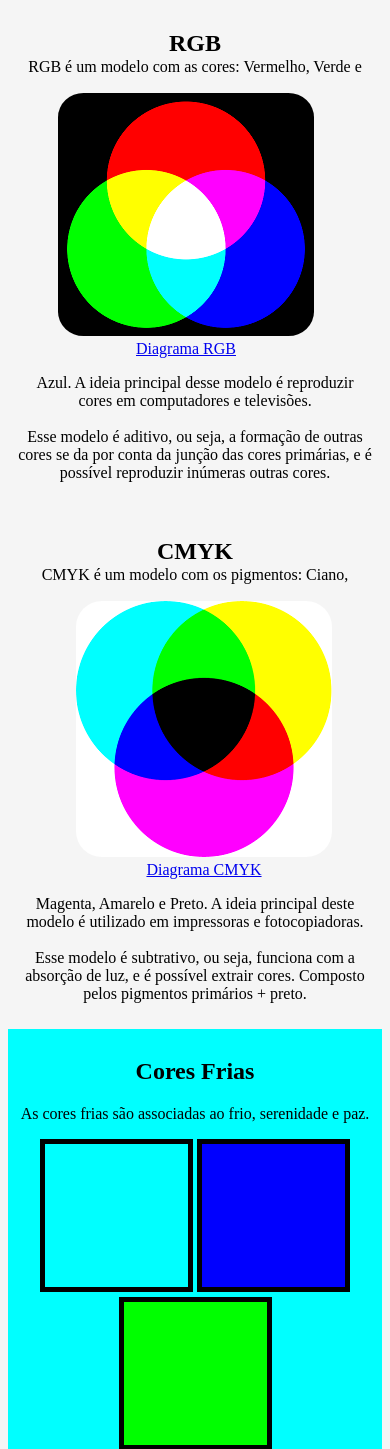
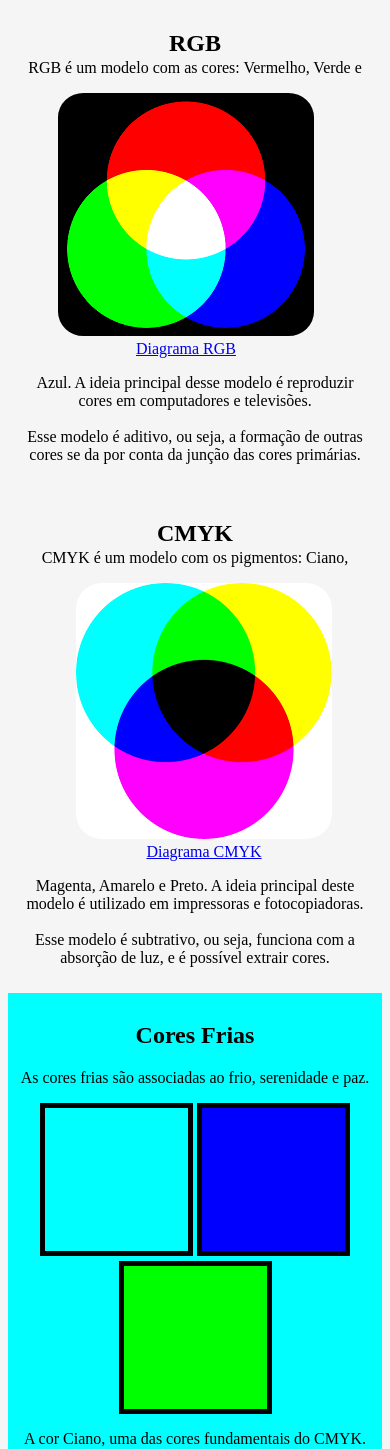
Before and after one commit to joao-21900074/projeto-pw, a PHP site: page /about_colors.html in a window 390 px wide. Shown: the part 228-1677 px from the top of the page. Run offline with PHP 8.4, Linux system fonts and the light colour scheme.

Commit message:
+media queries e animações

```diff
--- a/about_colors.html
+++ b/about_colors.html
@@ -43,7 +43,7 @@
 
                     <br><br>
                     Esse modelo é aditivo, ou seja, a formação de outras cores se da por conta da junção das
-                    cores primárias, e é possível reproduzir inúmeras outras cores.
+                    cores primárias.
                 </p>
 
             </section>
@@ -67,7 +67,7 @@
 
                     <br><br>
                     Esse modelo é subtrativo, ou seja, funciona com a absorção de luz, e
-                    é possível extrair cores. Composto pelos pigmentos primários + preto.
+                    é possível extrair cores.
                 </p>
 
             </section>
--- a/estilo.css
+++ b/estilo.css
@@ -125,6 +125,13 @@ body {
     display: flex;
     flex-direction: row;
     flex-wrap: wrap;
+    animation-name: fade;
+    animation-duration: 15s;
+}
+
+@keyframes fade{
+    0% {opacity: 0;}
+    100% {opacity: 1;}
 }
 
 .flex_6imgs img{
@@ -132,17 +139,50 @@ body {
     height: auto;
 }
 
-@media screen and (max-width: 600px) {
+@media screen and (max-width: 1100px) {
     .layout_2colunas {
         flex-direction: column;
     }
 
     #text_rgb{
-        margin-top: -73px;
+        margin-top: 60px;
     }
 
     #text_cmyk{
-        margin-top: -73px;
+        margin-top: 60px;
+    }
+
+    .flex_6imgs{
+        display: flex;
+        justify-content: flex-end;
+        flex-direction: column;
+    }
+
+    .flex_6imgs img{
+        width: 100%;
+        height: auto;
+    }
+
+    .red_button{
+        margin-top: 5px;
+    }
+
+    .green_button{
+        margin-top: 5px;
+    }
+}
+
+@media screen and (max-width: 575px) {
+    .layout_2colunas {
+        flex-direction: column;
+    }
+
+    #text_rgb{
+        margin-top: -72px;
+    }
+
+    #text_cmyk{
+        margin-top: -72px;
     }
 
     .flex_6imgs{
```
